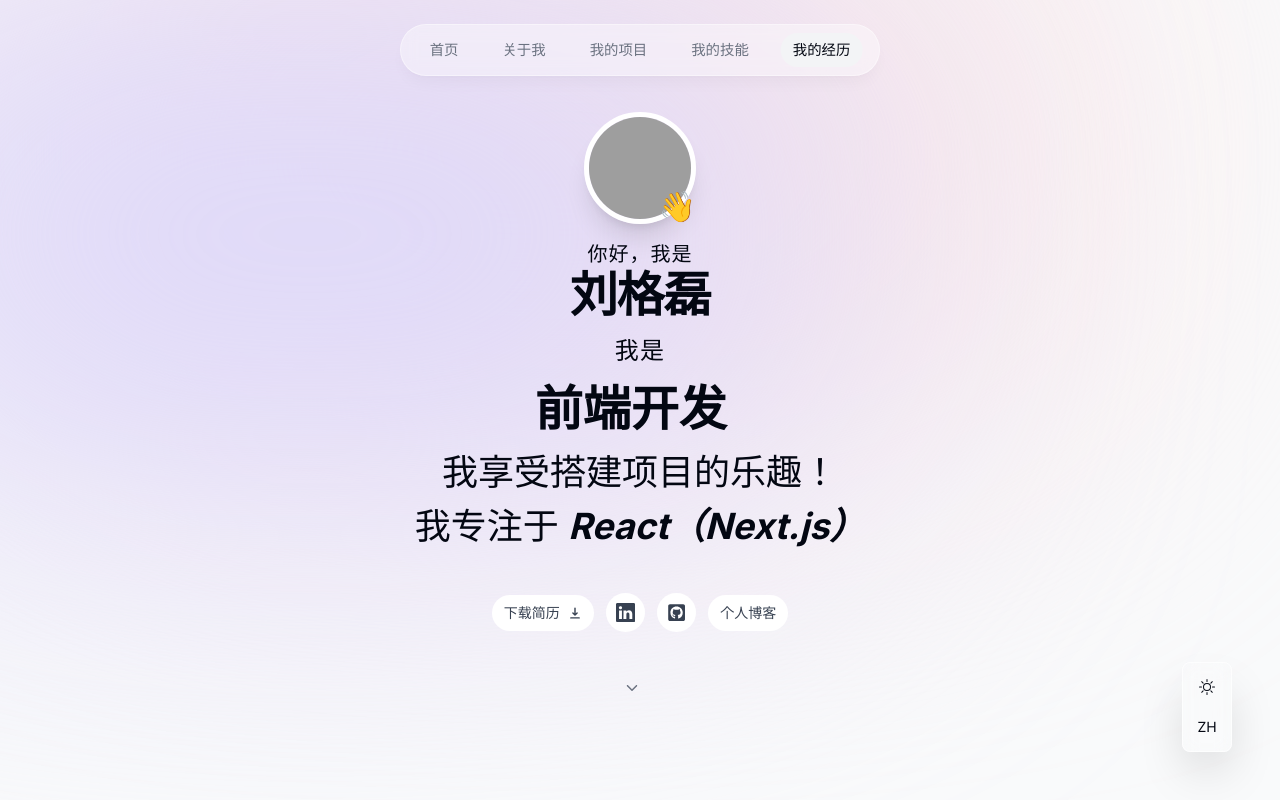
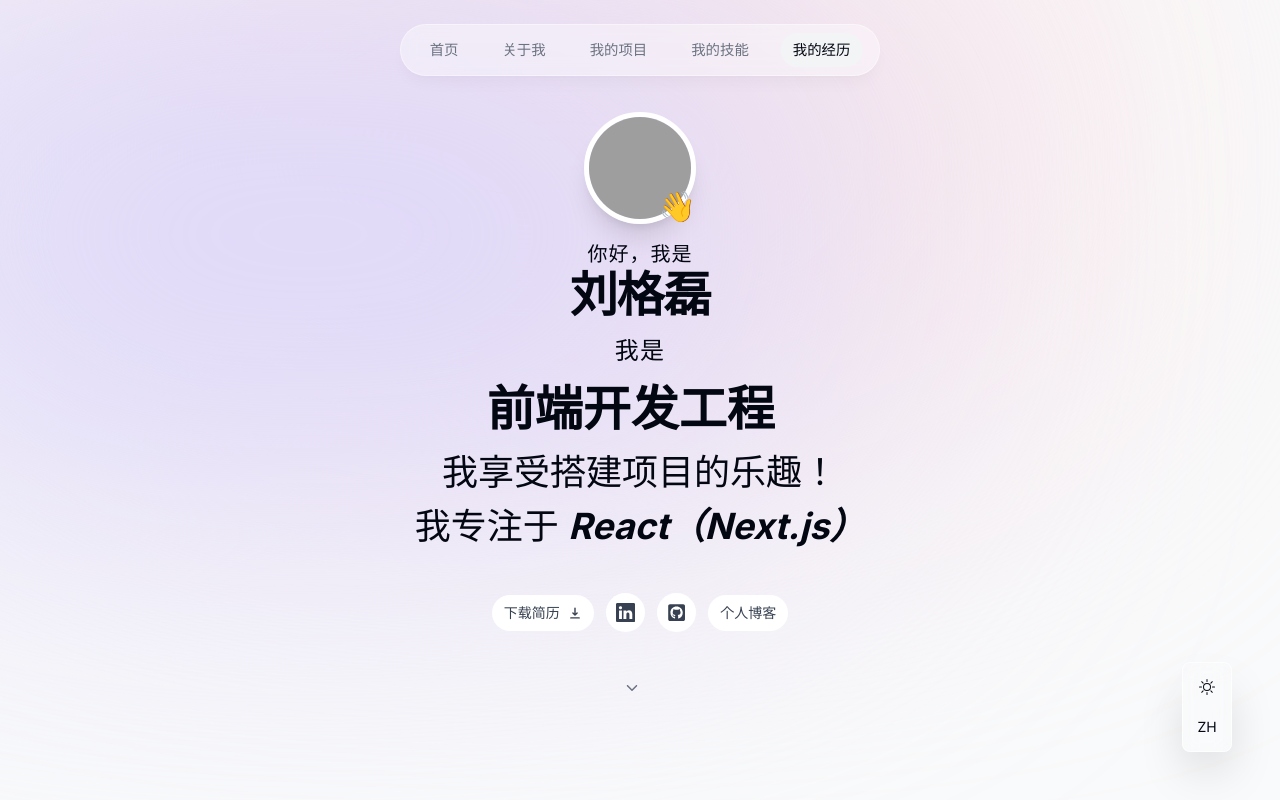
Before and after one commit to cmu-ruoyan-lgl/ruoyan, a Next.js app: page /cn in a window 1280 px wide. Shown: the top 800 px of the page. Built offline with nearby package versions, Linux system fonts and the light colour scheme; no server answers; grey boxes are pictures that could not be loaded.

Commit message:
部分页面修改

```diff
--- a/components/Intro.tsx
+++ b/components/Intro.tsx
@@ -108,7 +108,9 @@ export default function Intro() {
                   sequence={[
                     t("role_frontend"),
                     1000,
-                    t("role_fullstack"),
+                    t("role_game_engineer"),
+                    1000,
+                    t("role_solidity_engineer"),
                     1000,
                   ]}
                   wrapper="span"
--- a/messages/en.json
+++ b/messages/en.json
@@ -7,7 +7,8 @@
     "blog": "Blog",
     "im_a": "I'm a",
     "role_frontend": "Frontend Developer",
-    "role_fullstack": "Full Stack Developer"
+    "role_game_engineer": "Game Developer",
+    "role_solidity_engineer": "Blockchain Developer"
     },
     "SectionName": {
         "about": "About me",
--- a/messages/zh.json
+++ b/messages/zh.json
@@ -6,8 +6,9 @@
         "download_cv": "下载简历",
         "blog": "个人博客",
         "im_a": "我是",
-        "role_frontend": "前端开发",
-        "role_fullstack": "全栈开发"
+        "role_frontend": "前端开发工程师",
+        "role_game_engineer": "游戏开发工程师",
+        "role_solidity_engineer": "区块链开发工程师"
     },
     "SectionName": {
         "about": "",
```
